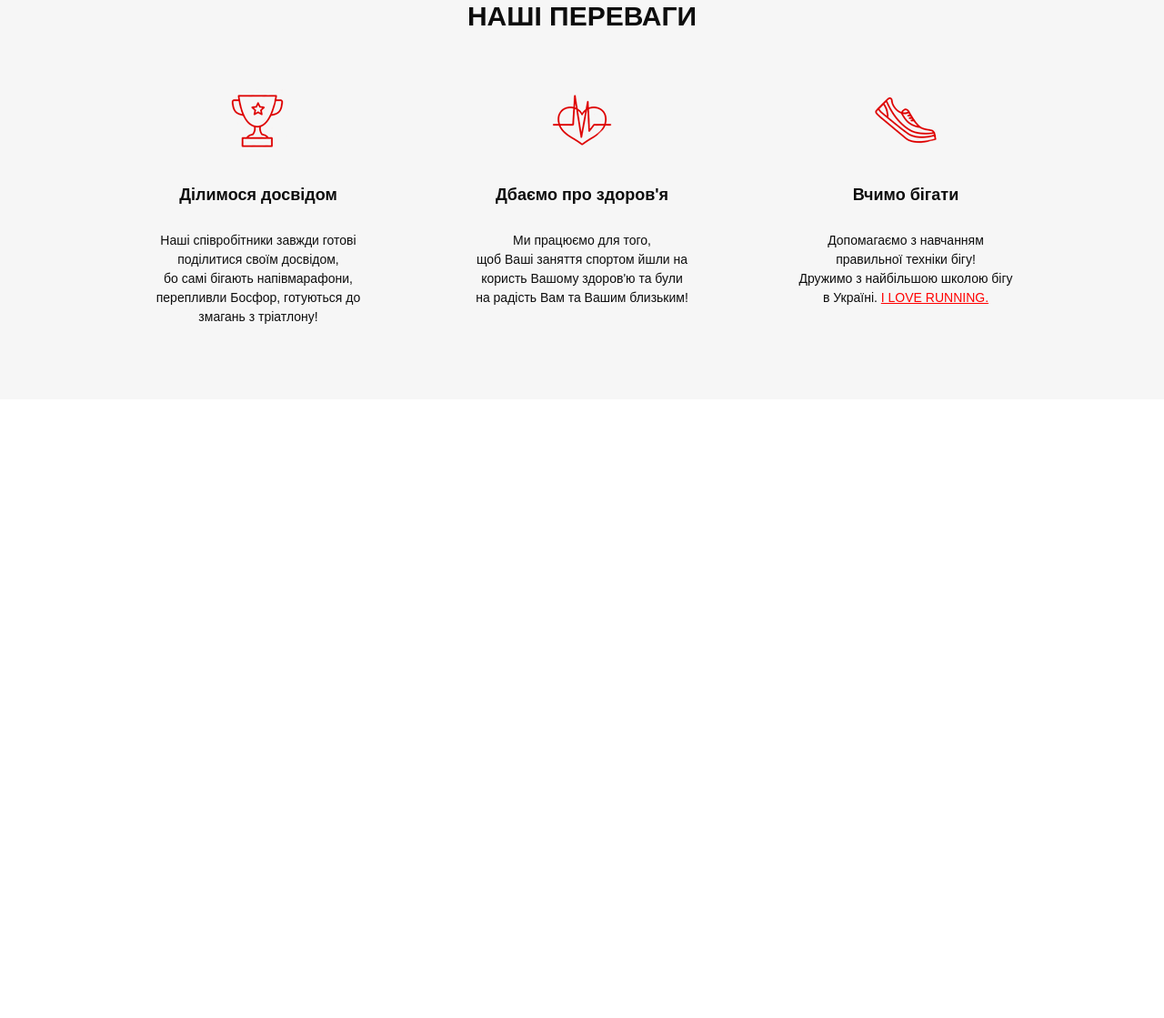
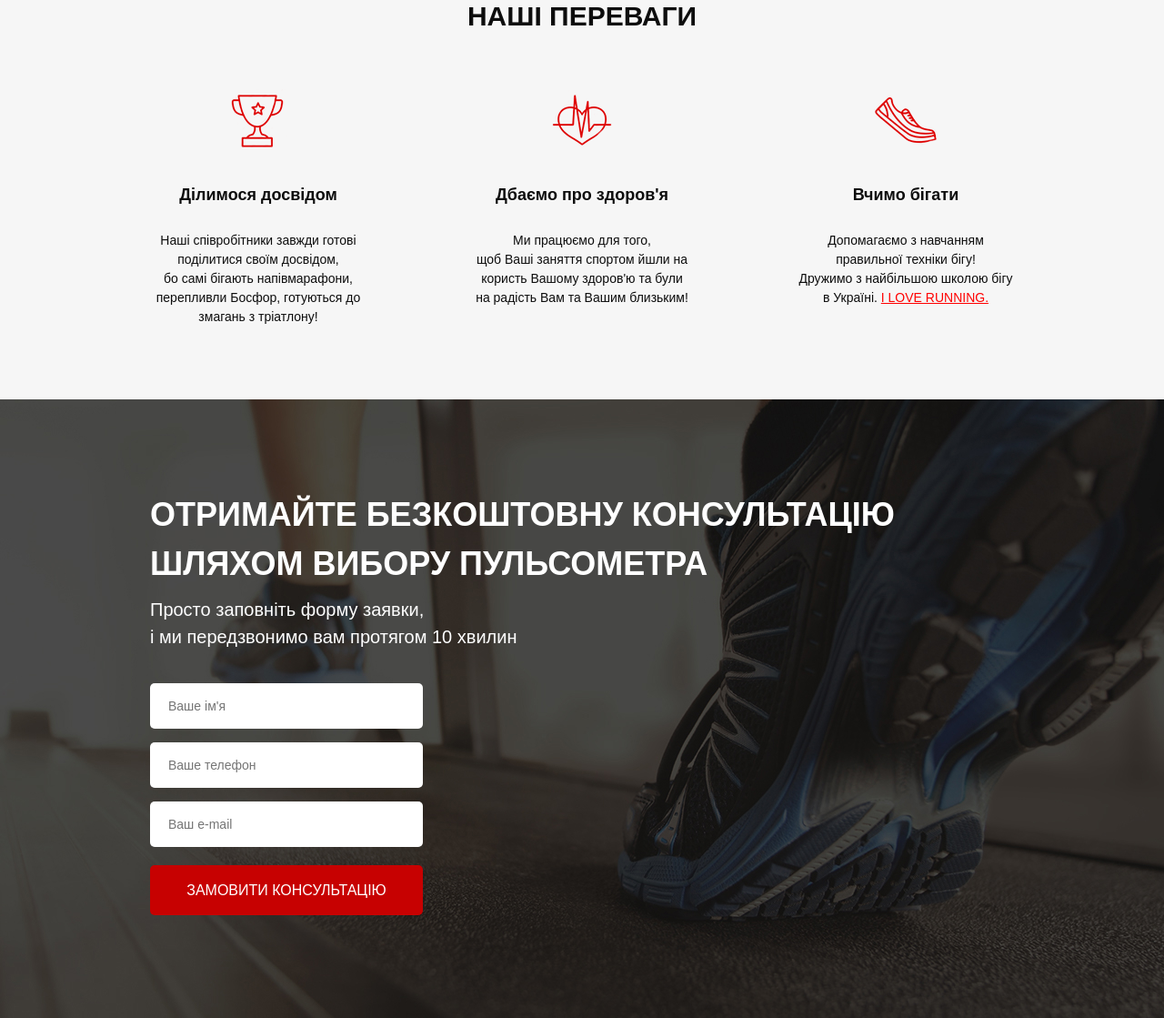
Before and after one commit to wuddy-good/Focus, a website: page src/index.html in a window 1280 px wide. Shown: the part 763-1882 px from the top of the page at 91% size. Before the commit the page ends 1202 px from the top, so only its background shows below. Drawn offline with Linux system fonts and the light colour scheme.

Commit message:
Ready section with form without adaptation

```diff
--- a/src/index.html
+++ b/src/index.html
@@ -79,5 +79,22 @@
             </div>
         </div>
     </div>
+    <div class="consultation">
+        <div class="container">
+            <h2 class="title title_left">
+                Отримайте безкоштовну консультацію<br>
+                шляхом вибору пульсометра
+            </h2>
+            <div class="consultation__dcr">
+                Просто заповніть форму заявки,<br> і ми передзвонимо вам протягом 10 хвилин
+            </div>
+            <form class="feed-form" action="#">
+                <input name="name" required type="text" placeholder="Ваше ім'я">
+                <input name="phone" required type="number" placeholder="Ваше телефон">
+                <input name="email" required type="email" placeholder="Ваш e-mail">
+                <button class="button button_submit" type="submit">Замовити консультацію</button>
+            </form>
+        </div>
+    </div>
 </body>
 </html>
--- a/src/sass/blocks/_buttons.scss
+++ b/src/sass/blocks/_buttons.scss
@@ -14,6 +14,12 @@
         width: 300px;
         height: 50px;
         font-size: 16px;
+    }
+    &_submit{
+        width: 100%;
+        height: 55px;
+        font-size: 16px;
+        color: #FFFFFF;
     }
 
 }
@@ -34,4 +40,5 @@
         height: 25px;
         font-size: 8px;
     }
+
 }
--- /dev/null
+++ b/src/sass/blocks/_consultation.scss
@@ -0,0 +1,11 @@
+.consultation{
+    min-height: 680px;
+    padding: 100px 0 92px 0;
+    background: url("../../img/bg/free.jpg") center (center/cover) no-repeat ;
+    &__dcr{
+        font-weight: 500;
+        font-size: 20px;
+        line-height: 30px;
+        color: #FFFFFF;
+    }
+}
--- /dev/null
+++ b/src/sass/blocks/_forms.scss
@@ -0,0 +1,20 @@
+.feed-form{
+    margin-top: 36px;
+    display: flex;
+    flex-direction: column;
+    max-width: 300px;
+    input{
+        height: 50px;
+        border: none;
+        border-radius: 5px;
+        background-color: #fff;
+        margin-bottom: 15px;
+        padding: 0 20px;
+        font-weight: 400;
+        font-size: 14px;
+        color: #4B4B4B;
+        &:nth-child(3){
+            margin-bottom: 20px;
+        }
+    }
+}
--- a/src/sass/blocks/_title.scss
+++ b/src/sass/blocks/_title.scss
@@ -4,6 +4,13 @@
     line-height: 30px;
     text-align: center;
     color: #0D0D0D;
+    text-transform: uppercase;
+    &_left{
+        font-size: 36px;
+        text-align: left;
+        color: #fff;
+        line-height: 54px;
+    }
 }
 @media (max-width: 767px){
     .title{
@@ -13,5 +20,6 @@
 @media (max-width: 575px){
     .title{
         font-size: 24px;
+        line-height: 54px;
     }
 }
--- a/src/sass/style.scss
+++ b/src/sass/style.scss
@@ -12,3 +12,5 @@
 @import "blocks/buttons";
 @import "blocks/advantages";
 @import "blocks/title";
+@import "blocks/consultation";
+@import "blocks/forms";
```
Also changed, not shown: src/css/style.min.css.
